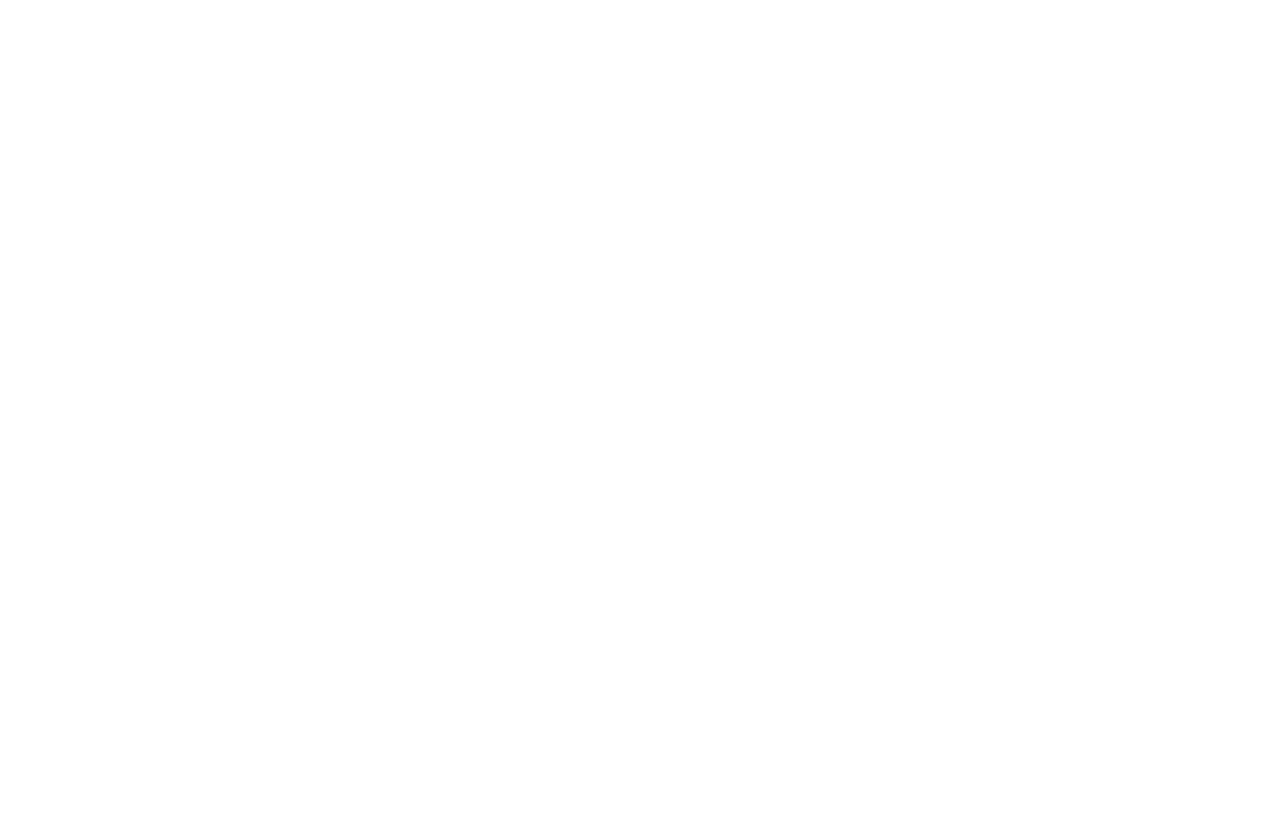
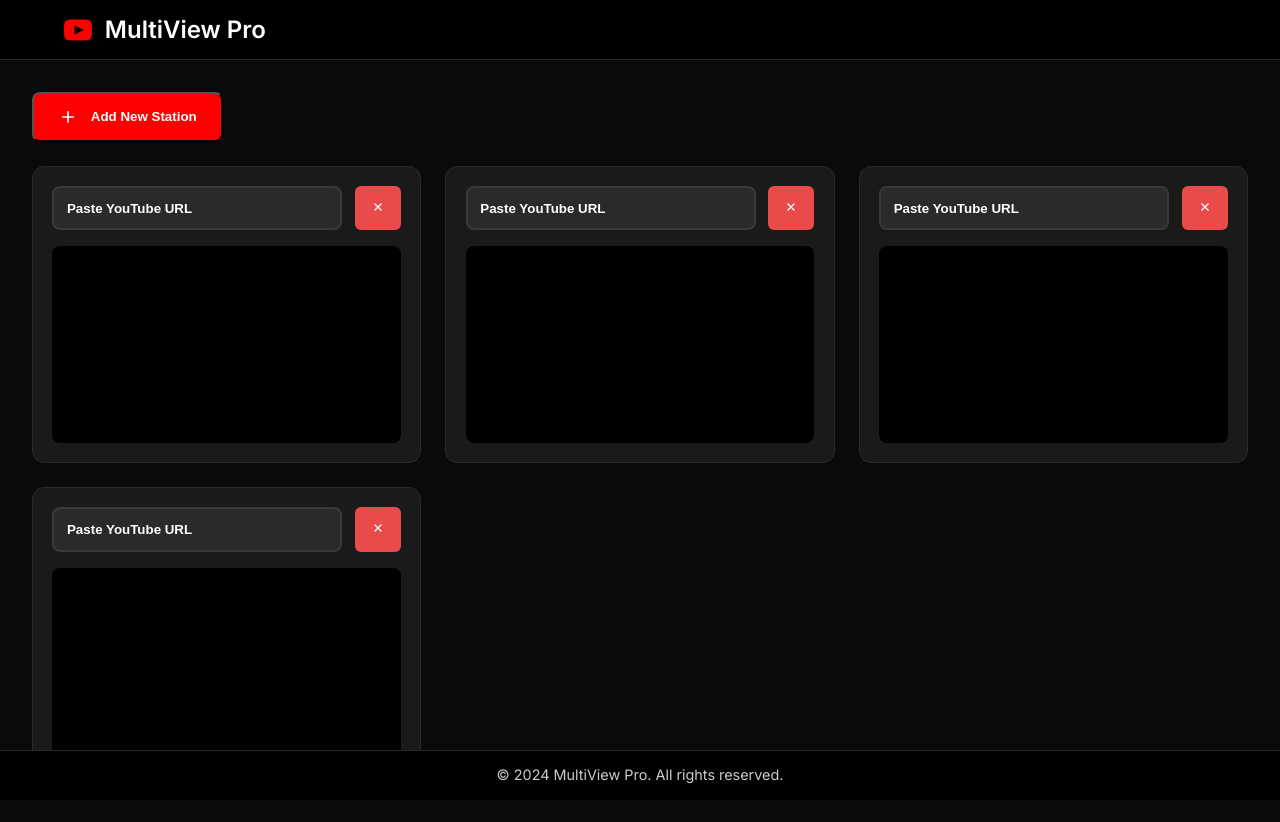
Before and after one commit to D-CoderHub/Multiviver-Pro, a plain HTML site: page index.html in a window 1280 px wide. Before the commit the page ends 800 px from the top, so only its background shows below. Drawn offline with Linux system fonts and the light colour scheme.

Commit message:
Add files via upload

```diff
--- a/index.html
+++ b/index.html
@@ -1,44 +1,229 @@
 <!DOCTYPE html>
 <html lang="en">
 <head>
-    <!-- ... (keep previous head content) ... -->
+    <meta charset="UTF-8">
+    <meta name="viewport" content="width=device-width, initial-scale=1.0">
+    <title>MultiView Pro - Independent Video Stations</title>
+    <link href="https://fonts.googleapis.com/css2?family=Inter:wght@400;500;600&display=swap" rel="stylesheet">
     <style>
-        /* Add this new animation */
-        @keyframes clickScale {
-            0% { transform: scale(1); }
-            50% { transform: scale(0.95); }
-            100% { transform: scale(1); }
+        :root {
+            --bg-color: #0a0a0a;
+            --card-bg: #1a1a1a;
+            --accent: #FF0000;
+            --text: #ffffff;
+            --danger: #e94b4b;
+            --header-bg: #000000;
         }
 
-        /* Updated remove button styles */
+        * {
+            margin: 0;
+            padding: 0;
+            box-sizing: border-box;
+        }
+
+        body {
+            font-family: 'Inter', sans-serif;
+            background-color: var(--bg-color);
+            color: var(--text);
+            min-height: 100vh;
+            display: flex;
+            flex-direction: column;
+            padding-bottom: 60px;
+        }
+
+        header {
+            padding: 0.8rem 2rem;
+            height: 60px;
+            display: flex;
+            align-items: center;
+            background: var(--header-bg);
+            border-bottom: 1px solid #2a2a2a;
+        }
+
+        .logo {
+            font-size: 1.5rem;
+            font-weight: 600;
+            color: #ffffff;
+            display: flex;
+            align-items: center;
+            gap: 0.8rem;
+        }
+
+        .container {
+            flex: 1;
+            max-width: 1600px;
+            margin: 0 auto;
+            padding: 2rem;
+            width: 100%;
+        }
+
+        .grid-container {
+            display: grid;
+            grid-template-columns: repeat(auto-fill, minmax(300px, 1fr));
+            gap: 1.5rem;
+            margin-bottom: 2rem;
+        }
+
+        .station {
+            background: var(--card-bg);
+            border-radius: 12px;
+            padding: 1.2rem;
+            border: 1px solid #2a2a2a;
+            transition: transform 0.2s;
+            animation: fadeIn 0.3s ease-out;
+        }
+
+        @keyframes fadeIn {
+            from { opacity: 0; transform: translateY(10px); }
+            to { opacity: 1; transform: translateY(0); }
+        }
+
+        .station-header {
+            display: flex;
+            gap: 0.8rem;
+            margin-bottom: 1rem;
+        }
+
+        .url-input {
+            flex: 1;
+            padding: 0.8rem;
+            background: #2a2a2a;
+            border: 2px solid #3a3a3a;
+            border-radius: 8px;
+            color: #ffffff !important;
+            -webkit-text-fill-color: #ffffff !important;
+            font-weight: 600;
+        }
+
+        .url-input::placeholder {
+            color: rgba(255, 255, 255, 0.7) !important;
+        }
+
+        input:-webkit-autofill,
+        input:-webkit-autofill:hover,
+        input:-webkit-autofill:focus {
+            -webkit-text-fill-color: #ffffff !important;
+            -webkit-box-shadow: 0 0 0px 1000px #2a2a2a inset;
+        }
+
         .remove-btn {
-            /* ... existing styles ... */
-            transition: all 0.2s cubic-bezier(0.4, 0, 0.2, 1);
+            background: var(--danger);
+            border: none;
+            padding: 0.6rem 1rem;
+            border-radius: 6px;
+            cursor: pointer;
+            transition: all 0.2s ease;
         }
 
         .remove-btn:active {
-            animation: clickScale 0.3s ease;
-            background-color: #ff4d4d;
+            transform: scale(0.98);
+            opacity: 0.9;
         }
 
-        /* Add matching animation to add button */
+        .add-btn {
+            background: var(--accent);
+            padding: 0.8rem 1.5rem;
+            border-radius: 8px;
+            cursor: pointer;
+            display: flex;
+            align-items: center;
+            gap: 0.8rem;
+            margin-bottom: 1.5rem;
+            color: white;
+            font-weight: 600;
+            transition: all 0.2s ease;
+        }
+
         .add-btn:active {
-            animation: clickScale 0.3s ease;
+            transform: scale(0.98);
+        }
+
+        .video-container {
+            position: relative;
+            width: 100%;
+            padding-bottom: 56.25%;
+            border-radius: 8px;
+            overflow: hidden;
+            background: #000;
+        }
+
+        .video-iframe {
+            position: absolute;
+            top: 0;
+            left: 0;
+            width: 100%;
+            height: 100%;
+            border: none;
+        }
+
+        footer {
+            position: fixed;
+            bottom: 0;
+            left: 0;
+            right: 0;
+            z-index: 100;
+            background: var(--header-bg);
+            padding: 1rem;
+            font-size: 0.9em;
+            border-top: 1px solid #2a2a2a;
+            display: flex;
+            align-items: center;
+            justify-content: center;
+            height: 50px;
+        }
+
+        footer .container {
+            text-align: center;
+            color: rgba(255, 255, 255, 0.8);
+            line-height: 1.4;
         }
     </style>
 </head>
 <body>
-    <!-- ... (keep previous body content) ... -->
+    <header>
+        <div class="container">
+            <div class="logo">
+                <svg width="28" height="28" viewBox="0 0 24 24" fill="var(--accent)">
+                    <path d="M19.615 3.184c-3.604-.246-11.631-.245-15.23 0-3.897.266-4.356 2.62-4.385 8.816.029 6.185.484 8.549 4.385 8.816 3.6.245 11.626.246 15.23 0 3.897-.266 4.356-2.62 4.385-8.816-.029-6.185-.484-8.549-4.385-8.816zm-10.615 12.816v-8l8 3.993-8 4.007z"/>
+                </svg>
+                MultiView Pro
+            </div>
+        </div>
+    </header>
+
+    <div class="container">
+        <button class="add-btn" onclick="createStation()">
+            <svg width="20" height="20" viewBox="0 0 24 24" fill="currentColor">
+                <path d="M19 11h-6V5h-2v6H5v2h6v6h2v-6h6z"/>
+            </svg>
+            Add New Station
+        </button>
+        <div class="grid-container" id="stations"></div>
+    </div>
+
+    <footer>
+        <div class="container">
+            © 2024 MultiView Pro. All rights reserved.
+        </div>
+    </footer>
+
     <script>
-        // Update remove button functionality with animation
-        function removeStation(button) {
-            const station = button.closest('.station');
-            station.style.transform = 'scale(0.95)';
-            station.style.opacity = '0';
-            setTimeout(() => station.remove(), 200);
+        function extractVideoID(url) {
+            const pattern = /^(?:https?:\/\/)?(?:www\.)?(?:youtube\.com\/(?:[^\/\n\s]+\/\S+\/|(?:v|e(?:mbed)?)\/|\S*?[?&]v=)|youtu\.be\/)([a-zA-Z0-9_-]{11})/;
+            const match = url.match(pattern);
+            return match ? match[1] : null;
         }
 
-        // Update createStation function
+        function updateStation(station) {
+            const input = station.querySelector('input');
+            const iframe = station.querySelector('iframe');
+            const videoID = extractVideoID(input.value);
+
+            iframe.src = videoID
+                ? `https://www.youtube.com/embed/${videoID}?rel=0&modestbranding=1`
+                : '';
+        }
+
         function createStation() {
             const station = document.createElement('div');
             station.className = 'station';
@@ -46,7 +231,7 @@
                 <div class="station-header">
                     <input type="text" class="url-input" placeholder="Paste YouTube URL"
                            oninput="updateStation(this.parentElement.parentElement)">
-                    <button class="remove-btn" onclick="removeStation(this)">
+                    <button class="remove-btn" onclick="this.parentElement.parentElement.remove()">
                         <svg width="14" height="14" viewBox="0 0 24 24" fill="none" stroke="#ffffff" stroke-width="2">
                             <path d="M18 6L6 18M6 6l12 12"/>
                         </svg>
@@ -56,8 +241,12 @@
                     <iframe class="video-iframe" allowfullscreen></iframe>
                 </div>
             `;
+
             document.getElementById('stations').appendChild(station);
         }
+
+        // Create initial stations
+        for (let i = 0; i < 4; i++) createStation();
     </script>
 </body>
 </html>
```
